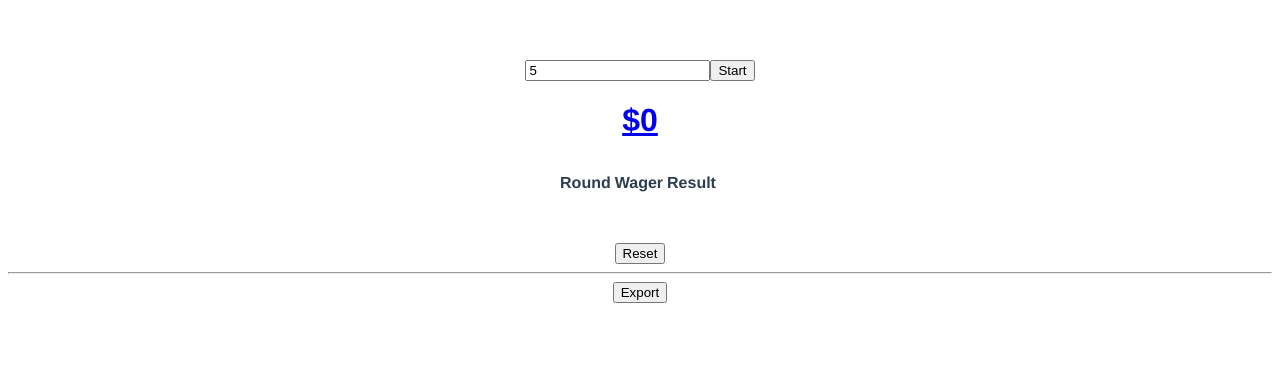
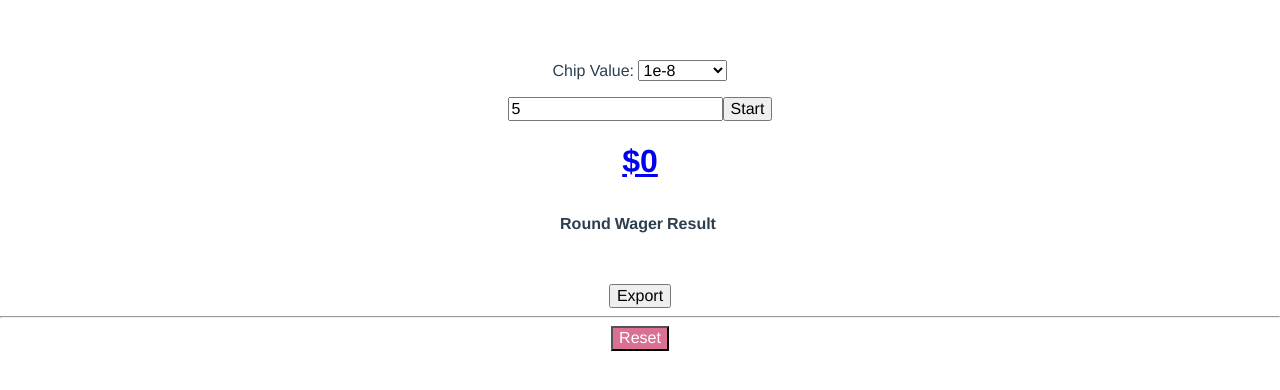
Before and after one commit to calsiy/bettormelon, a Vue app: page / in a window 1280 px wide. Shown: the top 390 px of the page. Built offline with nearby package versions, Linux system fonts and the light colour scheme.

Commit message:
Select chip value

```diff
--- a/package.json
+++ b/package.json
@@ -10,6 +10,7 @@
   "dependencies": {
     "@vueuse/core": "^8.6.0",
     "lodash-es": "^4.17.21",
+    "normalize.css": "^8.0.1",
     "vue": "^3.2.25"
   },
   "devDependencies": {
--- a/src/App.vue
+++ b/src/App.vue
@@ -1,11 +1,14 @@
 <script setup>
 // This starter template is using Vue 3 <script setup> SFCs
 // Check out https://vuejs.org/api/sfc-script-setup.html#script-setup
-import Roulette from './components/Roulette/Index.vue'
+import "normalize.css";
+import Roulette from "./components/Roulette/Index.vue";
 </script>
 
 <template>
-  <Roulette msg="Hello Vue 3 + Vite" />
+  <div id="app">
+    <Roulette msg="Hello Vue 3 + Vite"/>
+  </div>
 </template>
 
 <style>
--- a/src/components/Roulette/Index.vue
+++ b/src/components/Roulette/Index.vue
@@ -4,6 +4,14 @@ import { last, map, sumBy } from "lodash-es";
 import { computed, ref } from "vue";
 
 const wagerPattern = [5, 8, 13, 20, 35, 50, 75, 100];
+const chipValues = [
+  0.00000001,
+  0.0000001,
+  0.000001,
+  0.00001,
+  0.0001
+];
+const chipValue = ref(0.00000001);
 
 const initRound = (
     {
@@ -19,13 +27,12 @@ const initRound = (
   won: false
 });
 
-const btcFormatter = 0.0001;
 const initWager = ref(5);
 const rounds = ref([]);
 const total = computed(() => sumBy(
     get(rounds).filter(_ => _?.bet), _ => _.won ? _.wager : _.wager * -1)
 );
-const totalBtc = computed(() => get(total) * btcFormatter);
+const totalBtc = computed(() => get(total) * get(chipValue));
 
 const handleStartSession = () => {
   set(rounds, [initRound({
@@ -101,9 +108,9 @@ const handleReset = () => {
 
 const handleExportToCsv = () => {
   const csvContent = "data:text/csv;charset=utf-8," +
-      `Round,Wager,Result` +
-      get(rounds).map(_ => `${_?.index},${_?.wager},${_?.won ? "Y" : "N"}`).join("\n") +
-      `,${get(total)}\n`;
+      "Round,Wager,Result\n" +
+      get(rounds).filter(_ => _?.bet).map(_ => `${_?.index},${_?.wager},${_?.won ? "Y" : "N"}`).join("\n") +
+      `,,${get(total)}`;
 
   const encodedUri = encodeURI(csvContent);
 
@@ -120,6 +127,19 @@ const handleExportToCsv = () => {
 
 <template>
   <div>
+    <section class="chip-value-wrapper">
+      <label for="chip-value">Chip Value: </label>
+      <select id="chip-value" v-model="chipValue">
+        <option
+            v-for="v of chipValues"
+            :key="v"
+            :value="v"
+        >
+          {{ v }}
+        </option>
+      </select>
+    </section>
+
     <form @submit.prevent="handleStartSession">
       <input type="text" v-model="initWager">
       <button>Start</button>
@@ -153,13 +173,17 @@ const handleExportToCsv = () => {
       </tr>
     </table>
 
+    <button class="btn-export" @click="handleExportToCsv">Export</button>
+    <hr>
     <button class="btn-reset" @click="handleReset">Reset</button>
-    <hr>
-    <button @click="handleExportToCsv">Export</button>
   </div>
 </template>
 
 <style scoped>
+.chip-value-wrapper {
+  margin-bottom: 1rem;
+}
+
 table {
   margin: 2rem auto 0;
 }
@@ -168,8 +192,13 @@ table .action {
   min-width: 200px;
 }
 
+.btn-export {
+  margin-top: 3rem;
+}
+
 .btn-reset {
-  margin-top: 3rem;
+  background-color: palevioletred;
+  color: white;
   display: inline-block;
 }
 </style>
```
Also changed, not shown: 1 other file (tests, documents, lock files or other folders).
